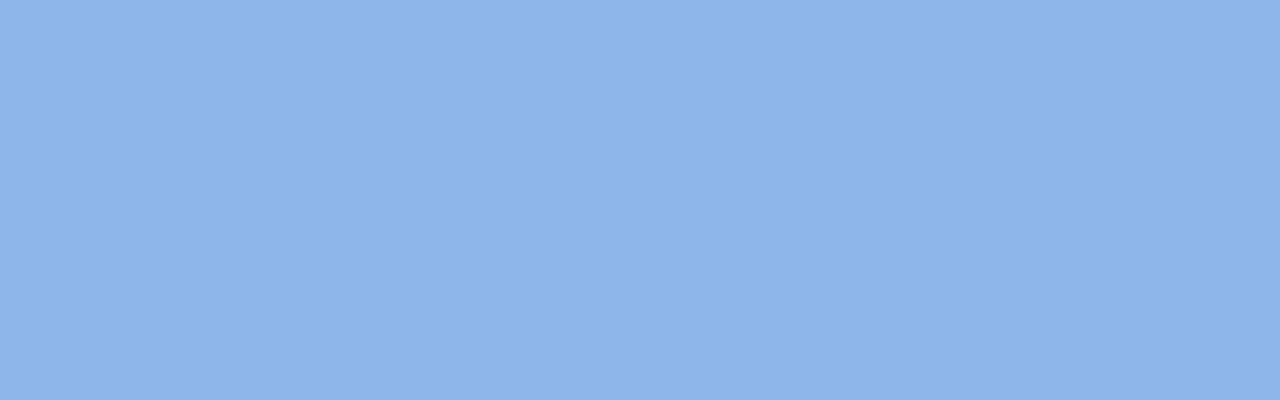
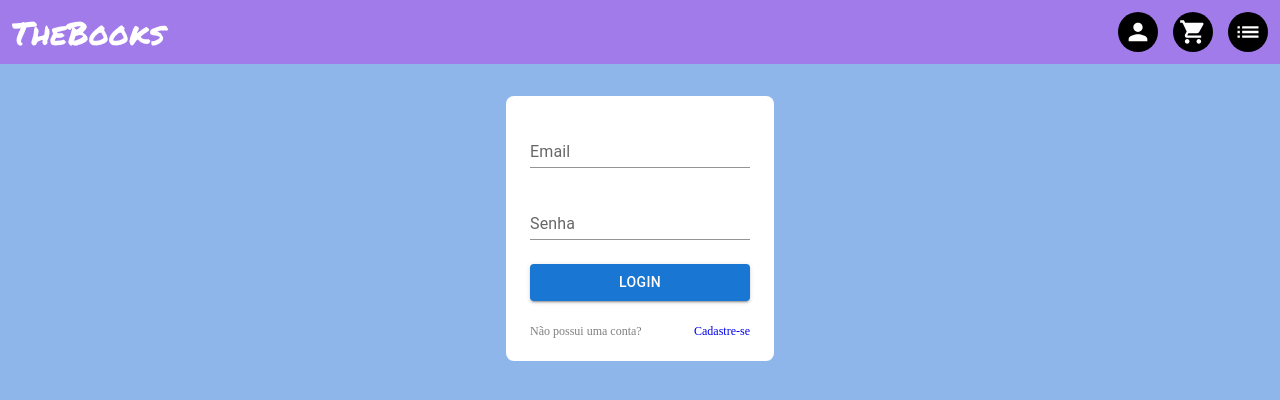
Before and after one commit to yorigcs/projeto14-TheBooks-front-end, a React (Vite) app: page /signIn in a window 1280 px wide. Before the commit this address had no page. Shown: the top 400 px of the page. Built offline with nearby package versions, Linux system fonts and the light colour scheme.

Commit message:
Feature: route /signIn && form

```diff
--- a/src/routes/PublicRoutes.jsx
+++ b/src/routes/PublicRoutes.jsx
@@ -4,6 +4,7 @@ import AllBooks from '../screens/allBooks';
 import CheckOut from '../screens/checkout'
 import Book from '../screens/Book';
 import SignUp from '../screens/signUp';
+import SignIn from '../screens/signIn';
 const PublicRoutes = () => (
     <Routes>
         <Route path='/' element={<Home />}></Route>
@@ -13,6 +14,7 @@ const PublicRoutes = () => (
             <Route path=':id' element={<Book />} />
         </Route>
         <Route path='/signUp' element={<SignUp />}></Route>
+        <Route path='/signIn' element={<SignIn />}></Route>
     </Routes>
 )
 export default PublicRoutes;
--- /dev/null
+++ b/src/screens/signIn/SignIn.jsx
@@ -0,0 +1,121 @@
+import { TextField, Button } from "@mui/material";
+import styled from "styled-components";
+import { useState, useEffect } from "react";
+import isValideData from "./isValideData";
+import signInRequest from "./signInRequest";
+import handleButtonMessage from "../../shared/buttons/handleButtonMessage";
+import { Link } from "react-router-dom";
+
+
+const SignUpForm = () => {
+    const [signInData, setSignIndata] = useState(
+        {
+            email: "",
+            password: ""
+        })
+    //Input errors
+    const [emailError, setEmailError] = useState(null);
+    const [passwordError, setPasswordError] = useState(null);
+
+    //button messages
+    const [loading, setLoading] = useState(false);
+    const [error, setError] = useState(false);
+    const [sucess, setSucess] = useState(false);
+    const [errorMessage, setErrorMessage] = useState(null);
+
+    const handleChangeText = (e) => {
+        setSignIndata({ ...signInData, [e.target.name]: e.target.value });
+
+    }
+
+    const handleSendData = () => {
+        if (isValideData(signInData, setEmailError, setPasswordError)) {
+            signInRequest(signInData, setLoading, setError, setSucess, setErrorMessage);
+        }
+    }
+
+
+    return (
+        <Container>
+            <SignInContainer>
+
+                <TextField
+                    name="email"
+                    label="Email"
+                    value={signInData.email}
+                    onChange={handleChangeText}
+                    error={!!emailError}
+                    helperText={emailError}
+                    variant="standard"
+                />
+
+                <TextField
+                    name="password"
+                    label="Senha"
+                    type="password"
+                    value={signInData.password}
+                    onChange={handleChangeText}
+                    error={!!passwordError}
+                    helperText={passwordError}
+                    variant="standard"
+                />
+                <Button
+                    onClick={handleSendData}
+                    variant="contained">
+                    {handleButtonMessage("LOGIN", loading, error, sucess)}
+                </Button>
+                {errorMessage ? <ErrorContainer>{errorMessage}</ErrorContainer> : null}
+                <LinkContainer>
+                <h2>Não possui uma conta?</h2>
+                <Link to="/signup">Cadastre-se</Link>
+                </LinkContainer>
+            </SignInContainer>
+
+
+        </Container>
+
+    )
+}
+
+const Container = styled.main`
+    margin-top: 2rem;
+    min-height: 10rem;
+    position:relative;
+    width: 100%;
+    display: flex;
+    flex-direction: column;
+    align-items: center;
+
+`;
+
+const SignInContainer = styled.div`
+    display: flex;
+    flex-direction: column;
+    padding: 1.5rem;
+    gap: 1.5rem;
+    border-radius: 0.5rem;
+    background-color: white;
+`
+
+const ErrorContainer = styled.span`
+    font-size: 0.75rem;
+    color: red;
+    display: flex;
+    justify-content: center;
+    width: 100%;
+    text-align: center;
+`;
+
+const LinkContainer = styled.span`
+    font-size: 0.75rem;
+    display: flex;
+    justify-content: space-between;
+    h2 {
+        color: gray
+    }
+    a {
+        text-decoration: none;
+    }
+`;
+
+export default SignUpForm;
--- /dev/null
+++ b/src/screens/signIn/index.jsx
@@ -0,0 +1,13 @@
+import SignInForm from './SignIn';
+import TopBar from "../../shared/header";
+
+const SignIn = () => {
+    return (
+        <>
+            <TopBar />
+            <SignInForm/ >
+        </>
+    )
+}
+
+export default SignIn;
--- /dev/null
+++ b/src/screens/signIn/isValideData.js
@@ -0,0 +1,20 @@
+const isValideData = (signInData, setEmailError, setPasswordError) => {
+    let isValid = true;
+
+    setEmailError(null);
+    setPasswordError(null);
+
+    if (signInData.email.length === 0) {
+        setEmailError("Esse campo não pode estar vazio!");
+        isValid = false;
+    }
+
+    if (signInData.password.length === 0) {
+        setPasswordError("Esse campo não pode estar vazio!");
+        isValid = false;
+    }
+
+    return isValid;
+}
+
+export default isValideData;
--- /dev/null
+++ b/src/screens/signIn/signInRequest.js
@@ -0,0 +1,22 @@
+import axiosI from "../../services/axios";
+
+const signInRequest = async (signInData, setLoading, setError, setSucess, setErrorMessage) => {
+    setLoading(true);
+    try {
+        await axiosI.post("/sign-in", signInData);
+        setLoading(false);
+        setSucess(true);
+
+    } catch (err) {
+        setLoading(false);
+        setError(true);
+        setErrorMessage(err.response.data);
+        setTimeout(() => {
+            setError(false);
+            setErrorMessage(null);
+        }, 2500)
+    }
+
+}
+
+export default signInRequest;
```
